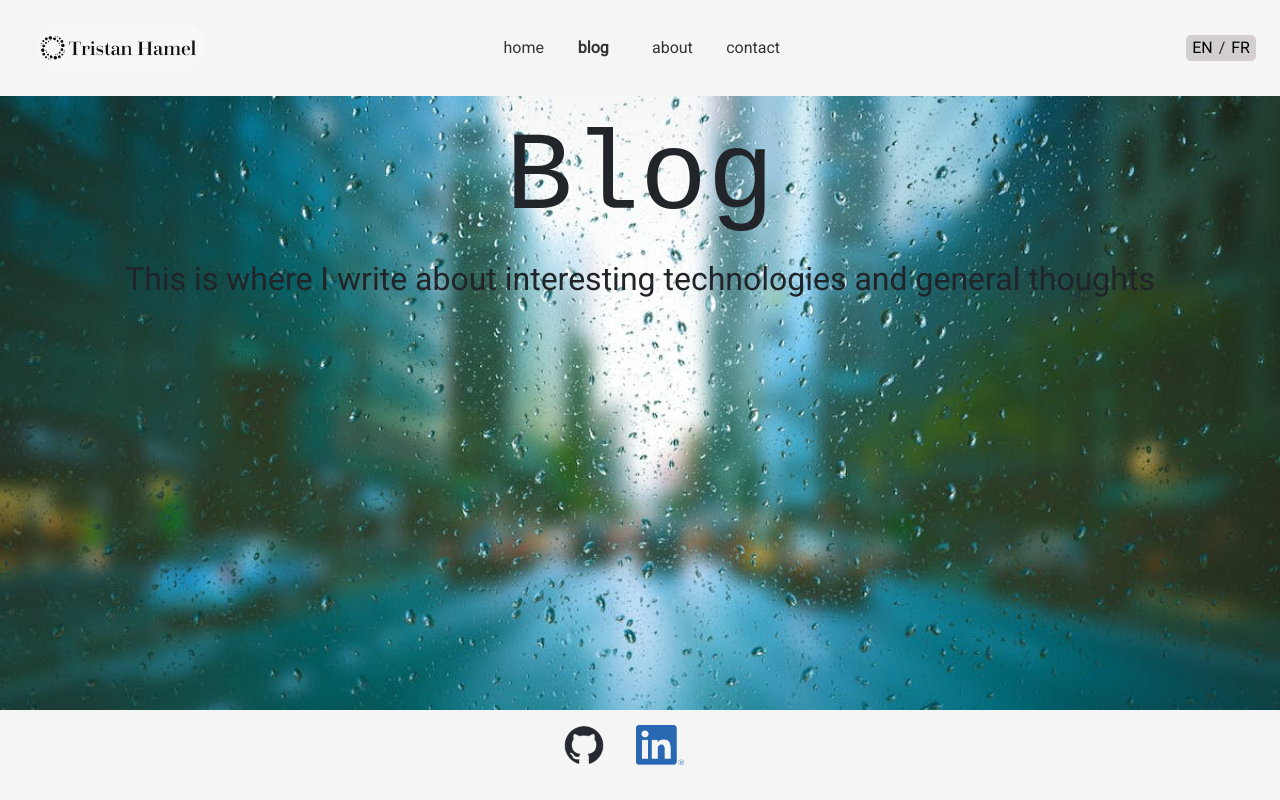
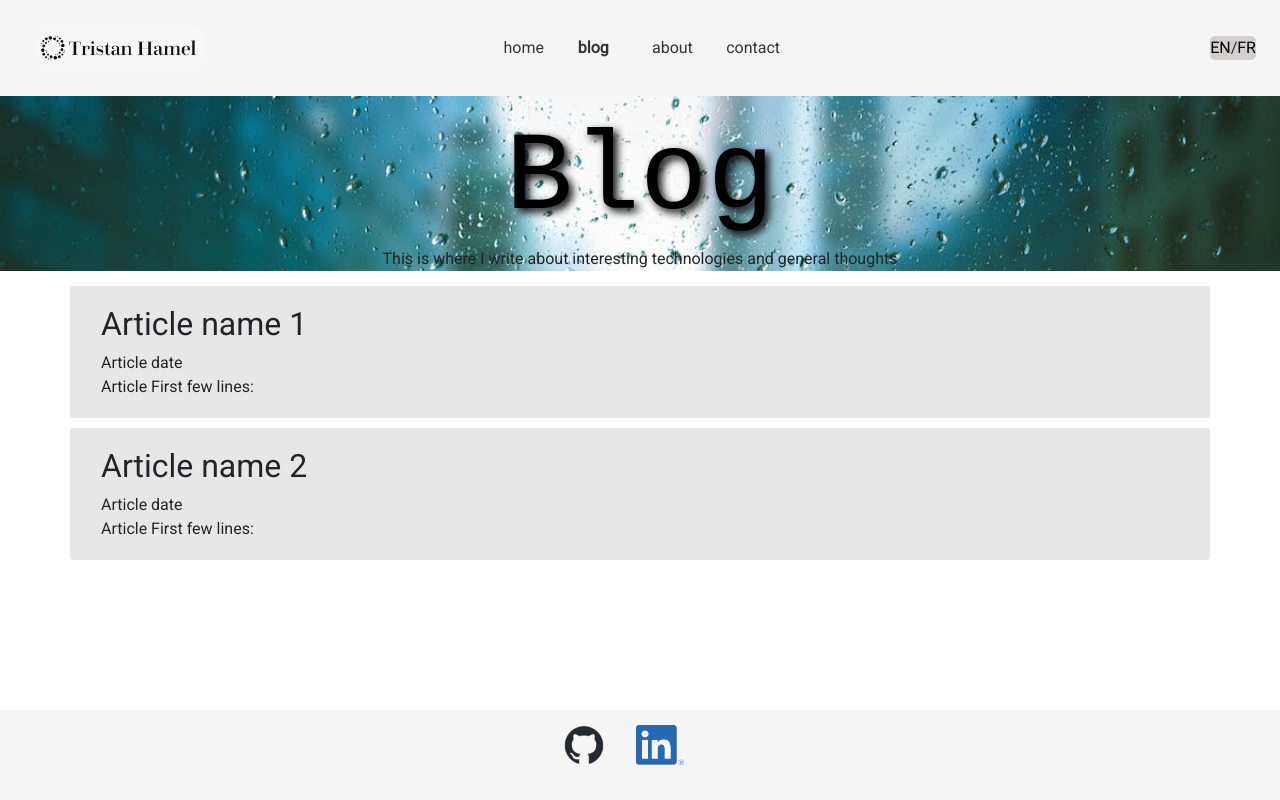
Before and after one commit to T-Hamel94/PersonnalWebsite, a React (Create React App) app: page /blogs in a window 1280 px wide. Built offline with nearby package versions, Linux system fonts and the light colour scheme; no server answers.

Commit message:
Upgrading and testing some CSS on the blog and contact pages

```diff
--- a/src/pages/Blog.js
+++ b/src/pages/Blog.js
@@ -1,24 +1,41 @@
 import '../styles/pages/Blog.css';
-import { Container } from 'react-bootstrap';
 
 const Blog = () => {
   return (
-      <div id="blog">
-          <Container>
-              <div className="row">
+      <div id ="blogContainer">
+            <div id="headerContainer">
+                <div className="row m-0 ">
                     <div className="col-12 text-center">
                         <h1 className="mt-3">Blog</h1>
                     </div>
                 </div>
-              <div className="row justify-content-center">
-                  <div className="col-12 text-center">
+                <div className="row justify-content-center m-0">
+                    <div className="col-12 text-center ">
                         <p>This is where I write about interesting technologies and general thoughts</p>
                     </div>
                 </div>
-          </Container>
+            </div>
+
+
+            <div className = "container" id="articleContainer">
+                <div className='row article'>
+                    <div className='col-12'>
+                        <h2>Article name 1</h2>
+                        <span>Article date</span>
+                        <p>Article First few lines: </p>
+                    </div>
+                </div>
+
+                <div className='row article'>
+                    <div className='col-12'>
+                        <h2>Article name 2</h2>
+                        <span>Article date</span>
+                        <p>Article First few lines: </p>
+                    </div>
+                </div>
+            </div>
       </div>
   );
 };
 
-
 export default Blog;
--- a/src/pages/Contact.js
+++ b/src/pages/Contact.js
@@ -7,14 +7,15 @@ const Contact = () => {
 
     return (
         <div id="contact">
-        <Container>
+          <div className='container'>
+
             <div class="row">
               <div class="col-12 text-center">
                 <h1 id="mainHeader">{t('contact_header')}</h1>
               </div>
             </div>
 
-          <div class="row">
+            <div class="row" id="contactContent">
               <div class="col-12">
                 <h3 id="contentHeader">
                   {t('content_header1')} <a href="mailto:Tristan_Hamel@hotmail.com">Tristan_Hamel@hotmail.com</a>
@@ -23,7 +24,8 @@ const Contact = () => {
                 </h3>
               </div>
             </div>
-        </Container>
+
+          </div>
         </div>
       );
   };
--- a/src/styles/App.css
+++ b/src/styles/App.css
@@ -4,6 +4,8 @@
   min-height: 100vh;
   font-family: 'Roboto', sans-serif;
   box-sizing: border-box;
+  margin:0px;
+  padding: 0px;
 }
 
 /* Animation for page switching */
--- a/src/styles/pages/Blog.css
+++ b/src/styles/pages/Blog.css
@@ -1,18 +1,53 @@
-#blog{
-    background-image: url("../../../public/background/home-background.jpeg");
-    opacity: 1;
-    background-size: cover;
-    display: flex;
-
-    flex-grow: 1;
-    width: 100%;
+* {
+    margin: 0;
+    padding: 0;
+    box-sizing: border-box;
 }
 
-#blog h1{
+#blogContainer{
+    margin: 0px;
+    padding:0px;
+}
+
+#blogContainer h1{
+
+}
+
+#headerContainer{
+    background-image: url("../../../public/background/home-background.jpeg");
+    background-size: cover;
+    width: 100%;
+    margin-bottom:15px;
+}
+
+#blogContainer h1{
     font-family: monospace;
     font-size:7em;
+    color:rgb(0, 0, 0);
+    text-shadow: 4px 4px 8px black;
+    margin:0px;
+    padding: 0px;
+}
+
+#blogContainer p{
+    margin:0px;
+    padding: 0px;
 }
 
 #blog p{
     font-size: 2em;
+    color: black;
 }
+
+.article{
+    margin-top: 12px;
+    margin-bottom: 10px;
+    padding: 19px;
+    background-color: rgb(231, 231, 231);
+    border-radius: 3px;
+}
+
+.article:hover{
+    background-color: rgb(101, 143, 242);
+    cursor: pointer;
+}
--- a/src/styles/pages/Contact.css
+++ b/src/styles/pages/Contact.css
@@ -17,3 +17,12 @@
     text-align: center;
     text-decoration-line: underline;
 }
+
+#contactContent{
+    margin-top:10px;
+    padding: 25px;
+/*
+    border: solid black 2px; */
+    border-radius: 10px;
+    box-shadow: 5px 5px 15px rgba(0, 0, 0, 0.53);
+}
```
Lines whose indentation alone changed are shown as unchanged.
